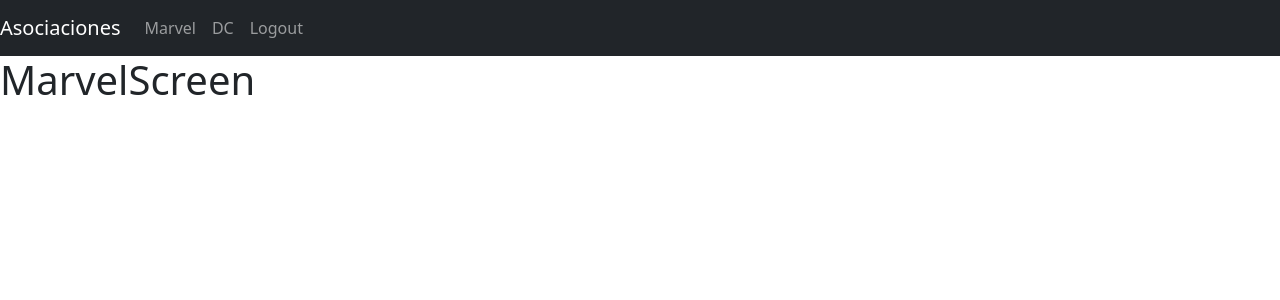
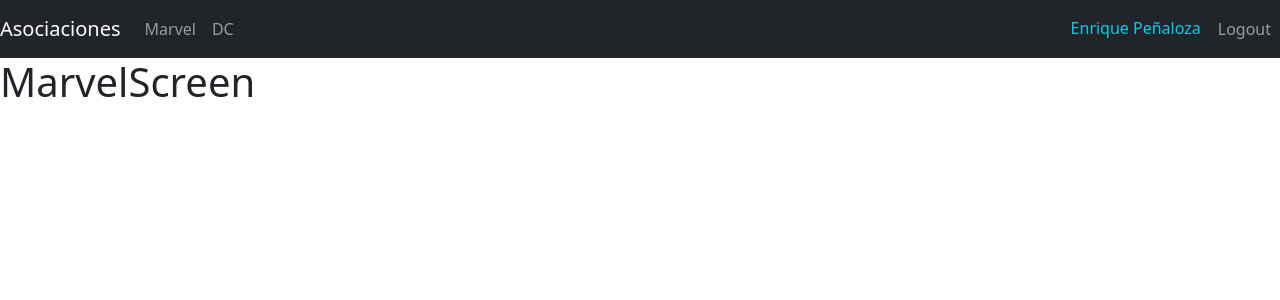
Before and after one commit to mundoenrique/07-heroes-app, a React (Create React App) app: page / in a window 1280 px wide. Shown: the top 300 px of the page. Built offline with nearby package versions, Linux system fonts and the light colour scheme.

Commit message:
crea helper para navLink

```diff
--- a/src/components/iu/NavBar.js
+++ b/src/components/iu/NavBar.js
@@ -3,6 +3,10 @@ import { Link } from 'react-router-dom';
 import { NavBarLink } from '../../helpers/toolHelper';
 
 export default function NavBar() {
+	const handleLogout = () => {
+		// TODO: Por hacer
+		console.log('logOut');
+	};
 	return (
 		<>
 			<nav className="navbar navbar-expand-sm navbar-dark bg-dark">
@@ -12,21 +16,24 @@ export default function NavBar() {
 
 				<div className="navbar-collapse">
 					<div className="navbar-nav">
-						<NavBarLink className="nav-item nav-link" end to="/marvel">
+						<NavBarLink className="nav-item nav-link" to="/marvel">
 							Marvel
 						</NavBarLink>
 
-						<NavBarLink className="nav-item nav-link" end to="/dc">
+						<NavBarLink className="nav-item nav-link" to="/dc">
 							DC
 						</NavBarLink>
 					</div>
 				</div>
 
-				<div className="navbar-collapse collapse w-100 order-3 dual-collapse2">
+				<div className="navbar-collapse collapse w-100 order-3 dual-collapse2 d-flex justify-content-end">
 					<ul className="navbar-nav ml-auto">
-						<NavBarLink className="nav-item nav-link" end to="/login">
+						<span className="nav-item nav-link text-info">
+							Enrique Peñaloza
+						</span>
+						<button className="btn nav-item nav-link" onClick={handleLogout}>
 							Logout
-						</NavBarLink>
+						</button>
 					</ul>
 				</div>
 			</nav>
--- a/src/helpers/toolHelper.js
+++ b/src/helpers/toolHelper.js
@@ -5,7 +5,7 @@ export function NavBarLink({ children, to, className = '', ...props }) {
 		<>
 			<NavLink
 				className={({ isActive }) =>
-					isActive ? `${className} active` : className
+					isActive ? `${className} active` : `${className}`
 				}
 				to={to}
 				{...props}
```
